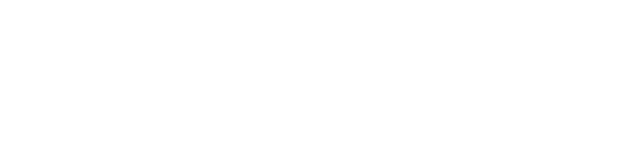
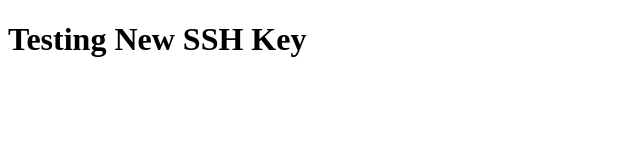
Before and after one commit to TNTHNGVDYNND/window11-wsl-ubuntu, a plain HTML site: page index.html in a window 1280 px wide. Shown: the whole page, without its empty margins (0-640 px from the left). Drawn offline with Linux system fonts and the light colour scheme.

Commit message:
testing new ssh key

```diff
--- a/index.html
+++ b/index.html
@@ -8,6 +8,7 @@
 </head>
 
 <body>
+    <h1>Testing New SSH Key</h1>
 
 </body>
 
```
